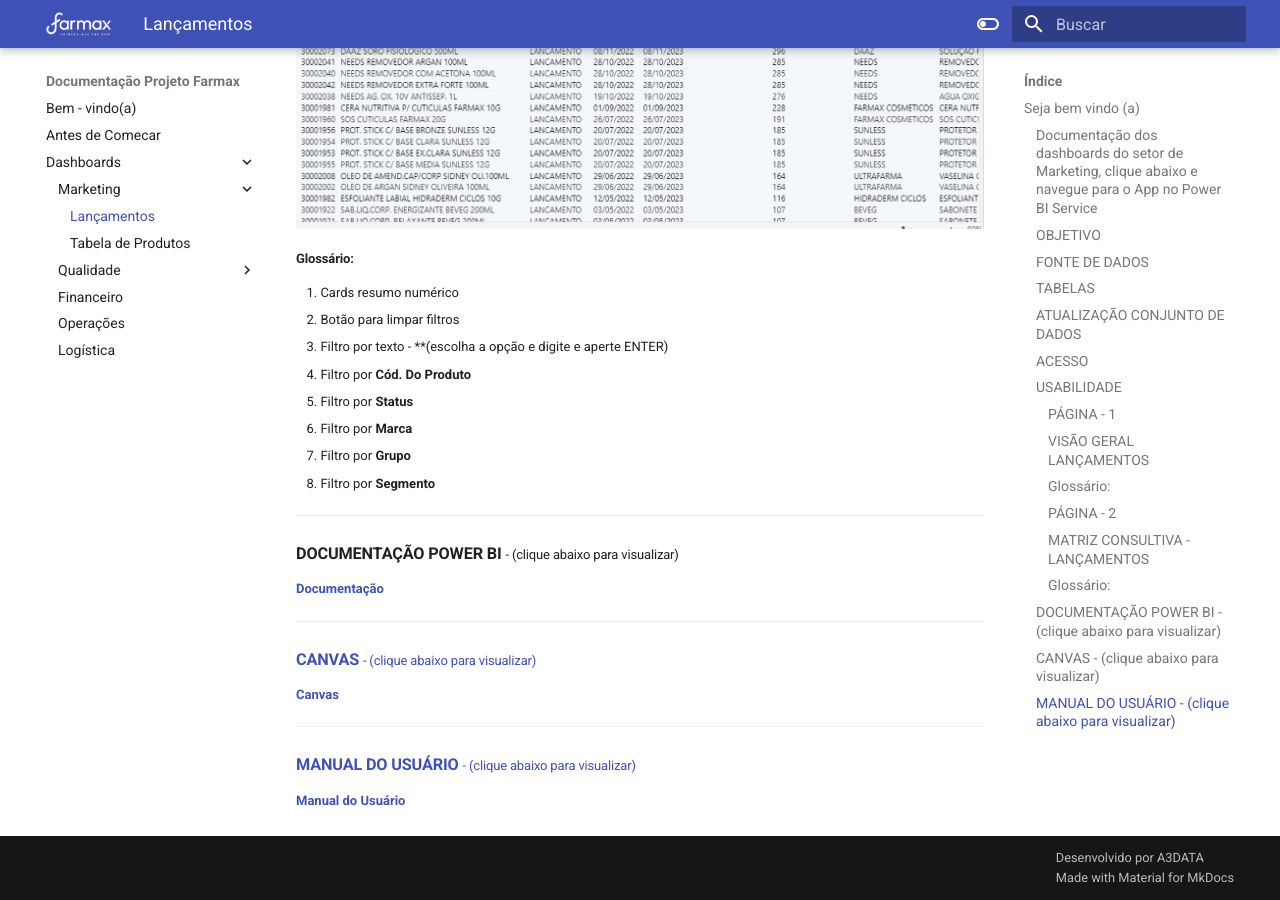
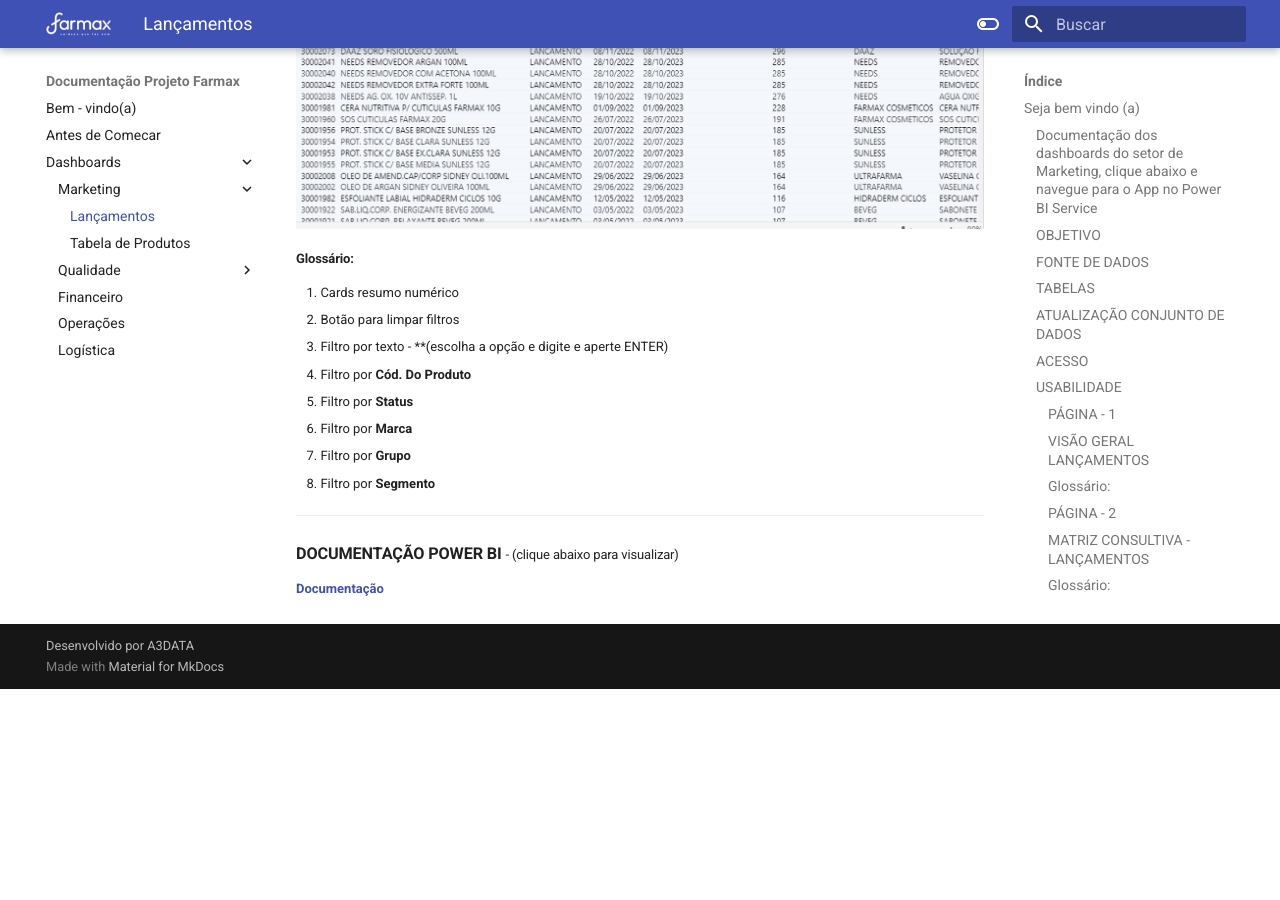
Before and after one commit to DatamaxAD/documentacao_farmax, an MkDocs documentation site: the page built from docs/1.2_Lançamentos.md, in a window 1280 px wide and 900 px high, scrolled down 2327 px. Built offline with MkDocs 1.6.1 and Material for MkDocs 9.7.7, drawn with Linux system fonts in a browser that asks for light colours; after the commit the page ends 3016 px from its top, so only the background shows below that.

Commit message:
Documentação_LINK

```diff
--- a/docs/1.2_Lançamentos.md
+++ b/docs/1.2_Lançamentos.md
@@ -85,21 +85,6 @@
 ## **DOCUMENTAÇÃO POWER BI** <font size ="2"> - (clique abaixo para visualizar) </font>
 
 
-<a href="https://github.com/DatamaxAD/documentacao_farmax/blob/0e88188ff555123f2c29e9f4cb43a907582f429a/docs/img_MKT/LISTA%20DE%20PRODUTOS.htm" target="_blank">
-**Documentação**
-
----
-
-## **CANVAS** <font size ="2"> - (clique abaixo para visualizar) </font>
-
-<a href="https://github.com/DatamaxAD/documentacao_farmax/blob/0e88188ff555123f2c29e9f4cb43a907582f429a/docs/img_MKT/Canvas_Marketing.pdf" target="_blank">
-**Canvas**
-
----
-## **MANUAL DO USUÁRIO** <font size ="2"> - (clique abaixo para visualizar) </font>
-
-
-<a href="https://github.com/DatamaxAD/documentacao_farmax/blob/0e88188ff555123f2c29e9f4cb43a907582f429a/docs/img_MKT/Manual_MKT.pdf" target="_blank">
-**Manual do Usuário**
+[**Documentação**](/img_MKT/LISTA DE PRODUTOS.htm)
 
 </font>
```
